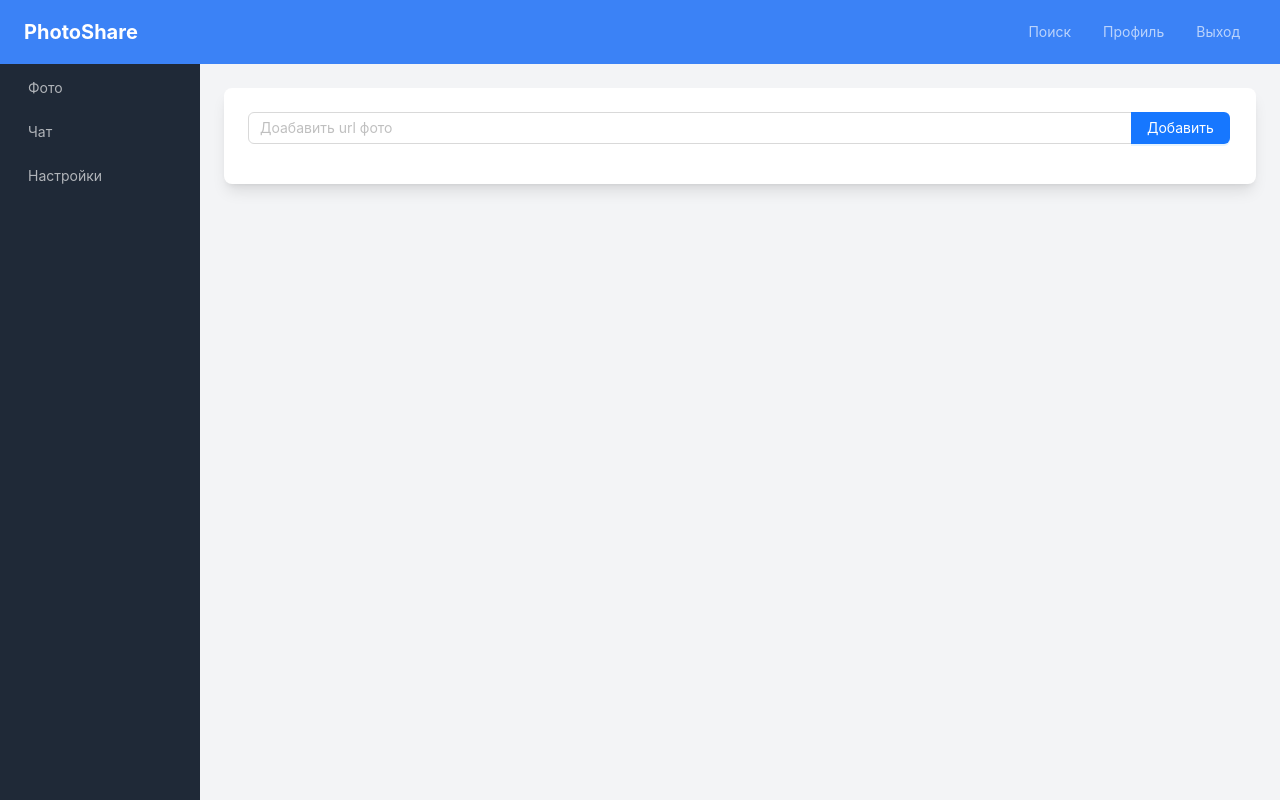
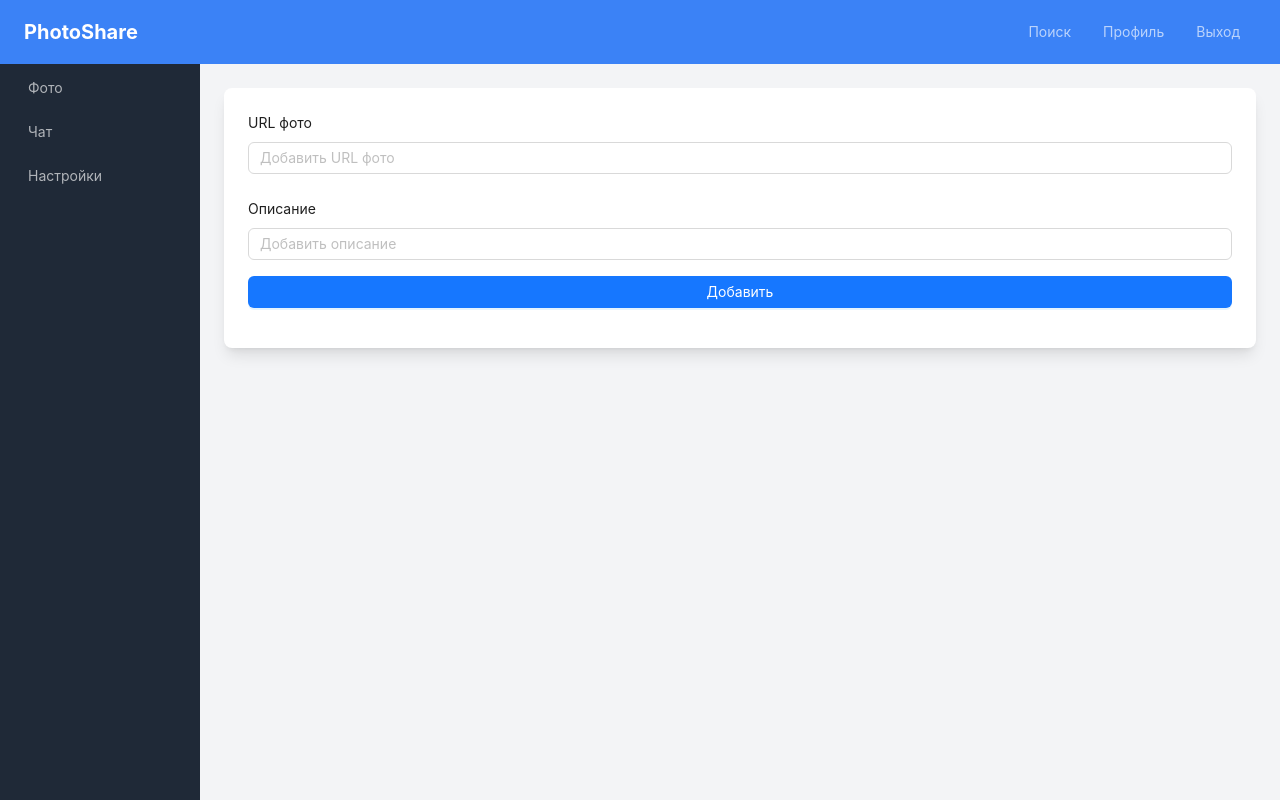
Before and after one commit to Lozhkina11/front, a Next.js app in the folder front/: page /catalog in a window 1280 px wide. Built offline with nearby package versions, Linux system fonts and the light colour scheme.

Commit message:
added description

```diff
--- a/front/modules/photos/components/Grid.tsx
+++ b/front/modules/photos/components/Grid.tsx
@@ -1,8 +1,66 @@
+// import { DeleteOutlined, EditOutlined } from "@ant-design/icons";
+// import { usePhotoContext } from "./context/Photos";
+// import { Button } from "antd";
+
+// const PhotoGrid = () => {
+//   const { photos, removePhoto, addDescription } = usePhotoContext();
+
+//   return (
+//     <div className="grid grid-cols-3 gap-4">
+//       {photos.map((photo) => (
+//         <div
+//           key={photo.id}
+//           className="bg-gray-200 aspect-square flex flex-col justify-center items-center relative"
+//         >
+//           <img
+//             src={photo.url}
+//             alt={photo.title}
+//             className="max-h-full max-w-full object-contain"
+//           />
+
+//             <Button
+//               type="text"
+//               danger
+//               icon={ <EditOutlined /> }
+//               className="absolute top-2 right-10"
+//               onClick={() => addDescription(photo.id, photo.description)}
+//             />
+
+
+//           <Button
+//             type="text"
+//             danger
+//             icon={<DeleteOutlined />}
+//             className="absolute top-2 right-2"
+//             onClick={() => removePhoto(photo.id)}
+//           />
+//         </div>
+//       ))}
+//     </div>
+//   );
+// };
+
+// export default PhotoGrid;
+import { DeleteOutlined, EditOutlined } from "@ant-design/icons";
 import { usePhotoContext } from "./context/Photos";
-import { Button } from "antd";
+import { Button, Input } from "antd";
+import { useState } from "react";
 
 const PhotoGrid = () => {
-  const { photos, removePhoto } = usePhotoContext();
+  const { photos, removePhoto, addDescription } = usePhotoContext();
+  const [editingId, setEditingId] = useState<number | null>(null);
+  const [newDescription, setNewDescription] = useState<string>("");
+
+  const handleEdit = (id: number, currentDescription: string) => {
+    setEditingId(id);
+    setNewDescription(currentDescription || ""); // Начальное значение
+  };
+
+  const handleSaveDescription = (id: number) => {
+    addDescription(id, newDescription);
+    setEditingId(null);
+    setNewDescription("");
+  };
 
   return (
     <div className="grid grid-cols-3 gap-4">
@@ -11,15 +69,51 @@ const PhotoGrid = () => {
           key={photo.id}
           className="bg-gray-200 aspect-square flex flex-col justify-center items-center relative"
         >
-          <img src={photo.url} alt={photo.title} className="max-h-full max-w-full object-contain" />
-          <Button
-            type="text"
-            danger
-            className="absolute top-2 right-2"
-            onClick={() => removePhoto(photo.id)}
-          >
-            Удалить
-          </Button>
+          {/* Фото */}
+          <img
+            src={photo.url}
+            alt={photo.title || "Фото"}
+            className="max-h-full max-w-full object-contain rounded"
+          />
+
+          {/* Редактирование описания */}
+          {editingId === photo.id ? (
+            <div className="absolute bottom-4 w-full px-4">
+              <Input
+                value={newDescription}
+                onChange={(e) => setNewDescription(e.target.value)}
+                placeholder="Введите описание"
+                className="mb-2"
+              />
+              <Button
+                type="primary"
+                size="small"
+                className="w-full"
+                onClick={() => handleSaveDescription(photo.id)}
+              >
+                Сохранить
+              </Button>
+            </div>
+          ) : (
+            <div className="text-sm text-gray-600 mt-2 text-center">
+              {photo.description || "Нет описания"}
+            </div>
+          )}
+
+          {/* Кнопки управления */}
+          <div className="absolute top-2 right-2 flex space-x-2">
+            <Button
+              type="text"
+              icon={<EditOutlined />}
+              onClick={() => handleEdit(photo.id, photo.description)}
+            />
+            <Button
+              type="text"
+              danger
+              icon={<DeleteOutlined />}
+              onClick={() => removePhoto(photo.id)}
+            />
+          </div>
         </div>
       ))}
     </div>
--- a/front/modules/photos/components/Upload.tsx
+++ b/front/modules/photos/components/Upload.tsx
@@ -1,29 +1,82 @@
-import { Button, Input } from "antd";
+// import { Button, Input } from "antd";
+// import { usePhotoContext } from "./context/Photos";
+// import { useState } from "react";
+
+// const UploadPhoto = () => {
+//   const { addPhotoByUrl } = usePhotoContext();
+
+//   const [value, setValue] = useState<string>("");
+
+//   const handleSubmit = () => {
+//     addPhotoByUrl(value);
+//     setValue("");
+//   };
+//   return(
+
+//     <Input.Group compact>
+//       <Input
+//         style={{ width: "calc(100% - 100px)" }}
+//         placeholder="Доабавить url фото"
+//         value={value}
+//         onChange={(e) => setValue(e.target.value)}
+//       />
+
+//       <Button onClick={handleSubmit} type="primary">
+//         Добавить
+//       </Button>
+//     </Input.Group>
+//   );
+// };
+
+// export default UploadPhoto;
+
+import { Button, Input, Form } from "antd";
+import { useState } from "react";
 import { usePhotoContext } from "./context/Photos";
-import { useState } from "react";
 
 const UploadPhoto = () => {
   const { addPhotoByUrl } = usePhotoContext();
-
-  const [value, setValue] = useState<string>("");
+  const [url, setUrl] = useState<string>("");
+  const [description, setDescription] = useState<string>("");
 
   const handleSubmit = () => {
-    addPhotoByUrl(value);
-    setValue("");
+    if (url) {
+      addPhotoByUrl(url, description);
+      setUrl("");
+      setDescription("");
+    }
   };
 
   return (
-    <Input.Group compact>
-      <Input
-        style={{ width: "calc(100% - 100px)" }}
-        placeholder="Доабавить url фото"
-        value={value}
-        onChange={(e) => setValue(e.target.value)}
-      />
-      <Button onClick={handleSubmit} type="primary">
-        Добавить
-      </Button>
-    </Input.Group>
+    <Form layout="vertical" className="space-y-4">
+      <Form.Item
+        label="URL фото"
+        rules={[
+          { required: true, message: "Введите URL фотографии!" },
+          { type: "url", message: "Введите корректный URL!" },
+        ]}
+      >
+        <Input
+          placeholder="Добавить URL фото"
+          value={url}
+          onChange={(e) => setUrl(e.target.value)}
+        />
+      </Form.Item>
+
+      <Form.Item label="Описание">
+        <Input
+          placeholder="Добавить описание"
+          value={description}
+          onChange={(e) => setDescription(e.target.value)}
+        />
+      </Form.Item>
+
+      <Form.Item>
+        <Button type="primary" onClick={handleSubmit} className="w-full">
+          Добавить
+        </Button>
+      </Form.Item>
+    </Form>
   );
 };
 
--- a/front/modules/photos/components/context/Photos.tsx
+++ b/front/modules/photos/components/context/Photos.tsx
@@ -7,8 +7,9 @@ import { getPhotos, storePhotos } from "../../utils/storage";
 type PhotoContextType = {
   photos: Photo[];
   // addPhoto: (photo: Photo) => void;
-  addPhotoByUrl: (url: string) => void;
+  addPhotoByUrl: (url: string, description: string) => void;
   removePhoto: (id: number) => void;
+  addDescription: (id: number, description: string) => void;
 };
 
 const PhotoContext = createContext<PhotoContextType | undefined>(undefined);
@@ -20,7 +21,6 @@ type PhotoProviderProps = {
 export const PhotoProvider: React.FC<PhotoProviderProps> = ({ children }) => {
   const [photos, setPhotos] = useState<Photo[]>([]);
 
-  console.log("photos", photos);
 
   const [dataLoaded, setDataLoaded] = useState<boolean>(false);
 
@@ -28,13 +28,23 @@ export const PhotoProvider: React.FC<PhotoProviderProps> = ({ children }) => {
   //   setPhotos((prevPhotos) => [...prevPhotos, photo]);
   // };
 
-  const addPhotoByUrl = (url: string) => {
+  const addPhotoByUrl = (url: string, description: string) => {
     setPhotos((prevPhotos) => [
       ...prevPhotos,
-      { id: Date.now(), url, title: "", description: "" },
+      { id: Date.now(), url, title: "", description }, // Добавляем описание сюда
     ]);
+    //   ...prevPhotos,
+    //   { id: Date.now(), url, title: "", description: "" },
+    // ]);
   };
 
+  const addDescription = (id: number, description: string) => {
+    setPhotos((prevPhotos) =>
+      prevPhotos.map((photo) =>
+        photo.id === id ? { ...photo, description } : photo
+      )
+    );
+  };
   const removePhoto = (id: number) => {
     setPhotos((prevPhotos) => prevPhotos.filter((photo) => photo.id !== id));
   };
@@ -50,11 +60,12 @@ export const PhotoProvider: React.FC<PhotoProviderProps> = ({ children }) => {
   }, [photos, dataLoaded]);
 
   return (
-    <PhotoContext.Provider value={{ photos, addPhotoByUrl, removePhoto }}>
+    <PhotoContext.Provider value={{ photos, addPhotoByUrl, removePhoto, addDescription}}>
       {children}
     </PhotoContext.Provider>
   );
 };
+
 
 export const usePhotoContext = () => {
   const context = useContext(PhotoContext);
```
